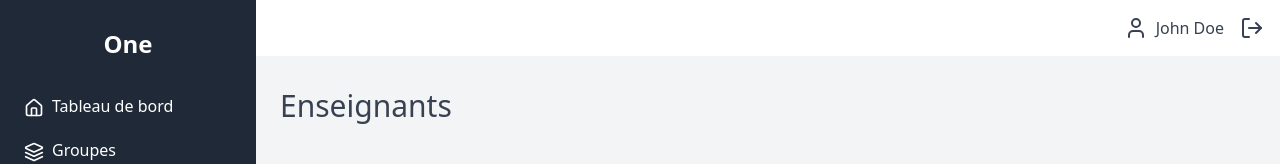
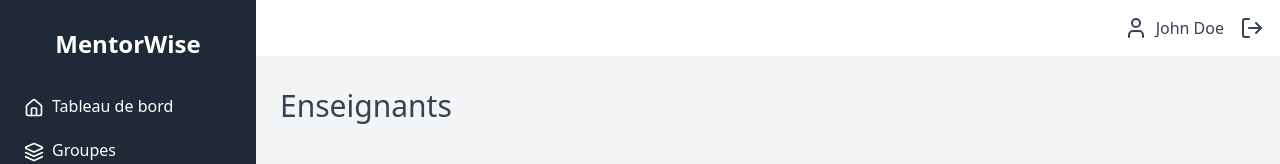
Before and after one commit to DarkZangetsu/Projet_Fin_Annee_M1_Attribution_Encadreur_frontend_React, a React (Create React App) app: page /enseignants in a window 1280 px wide. Shown: the top 164 px of the page. Built offline with nearby package versions, Linux system fonts and the light colour scheme.

Commit message:
Update tittle MentorWise

```diff
--- a/src/components/dashboard/Dashboard.jsx
+++ b/src/components/dashboard/Dashboard.jsx
@@ -23,7 +23,7 @@
       {/* Sidebar */}
       <aside className={`bg-gray-800 text-white w-64 space-y-6 py-7 px-2 absolute inset-y-0 left-0 transform ${sidebarOpen ? 'translate-x-0' : '-translate-x-full'} md:relative md:translate-x-0 transition duration-200 ease-in-out`}>
         <nav>
-          <div className="text-2xl font-semibold text-center mb-6">One</div>
+          <div className="text-2xl font-semibold text-center mb-6">MentorWise</div>
           {navItems.map((item) => (
             <Link
               key={item.path}
```
